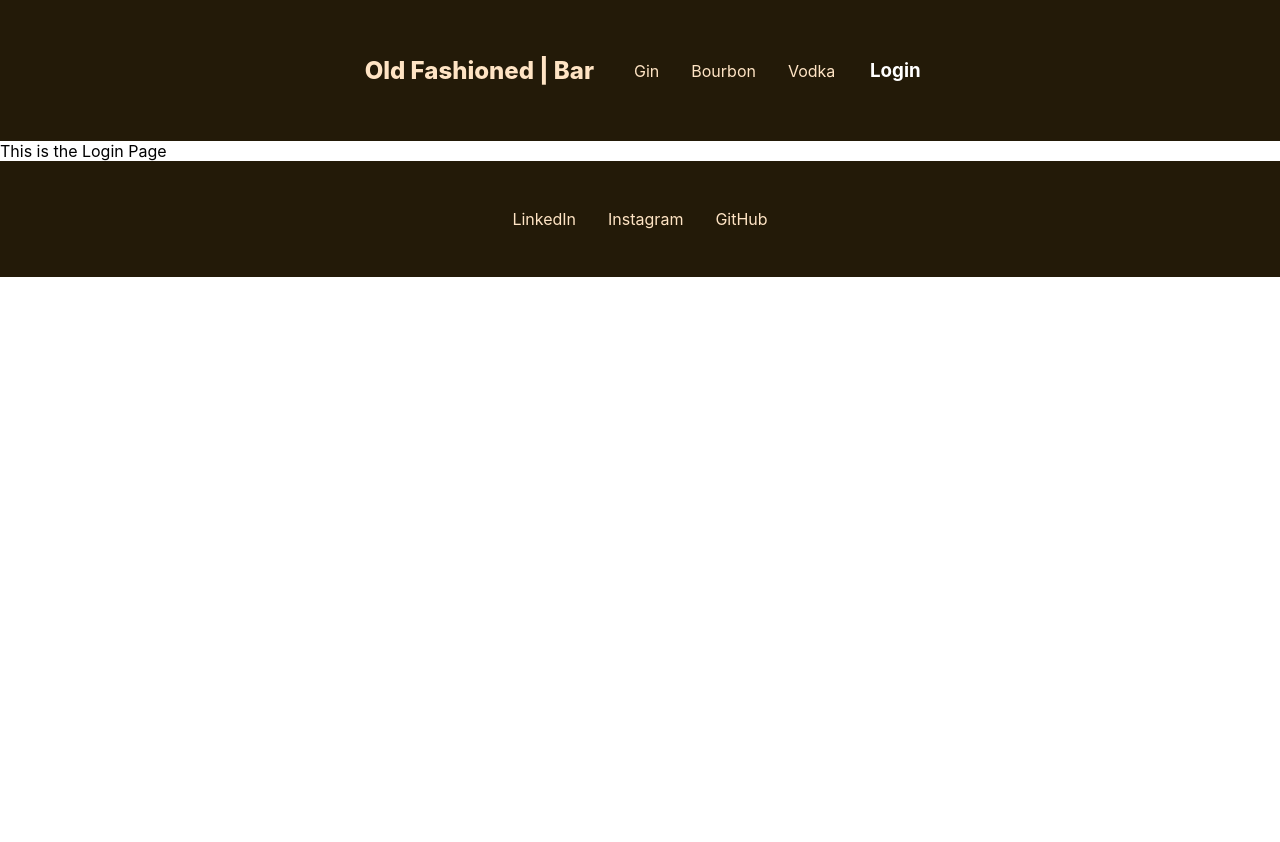
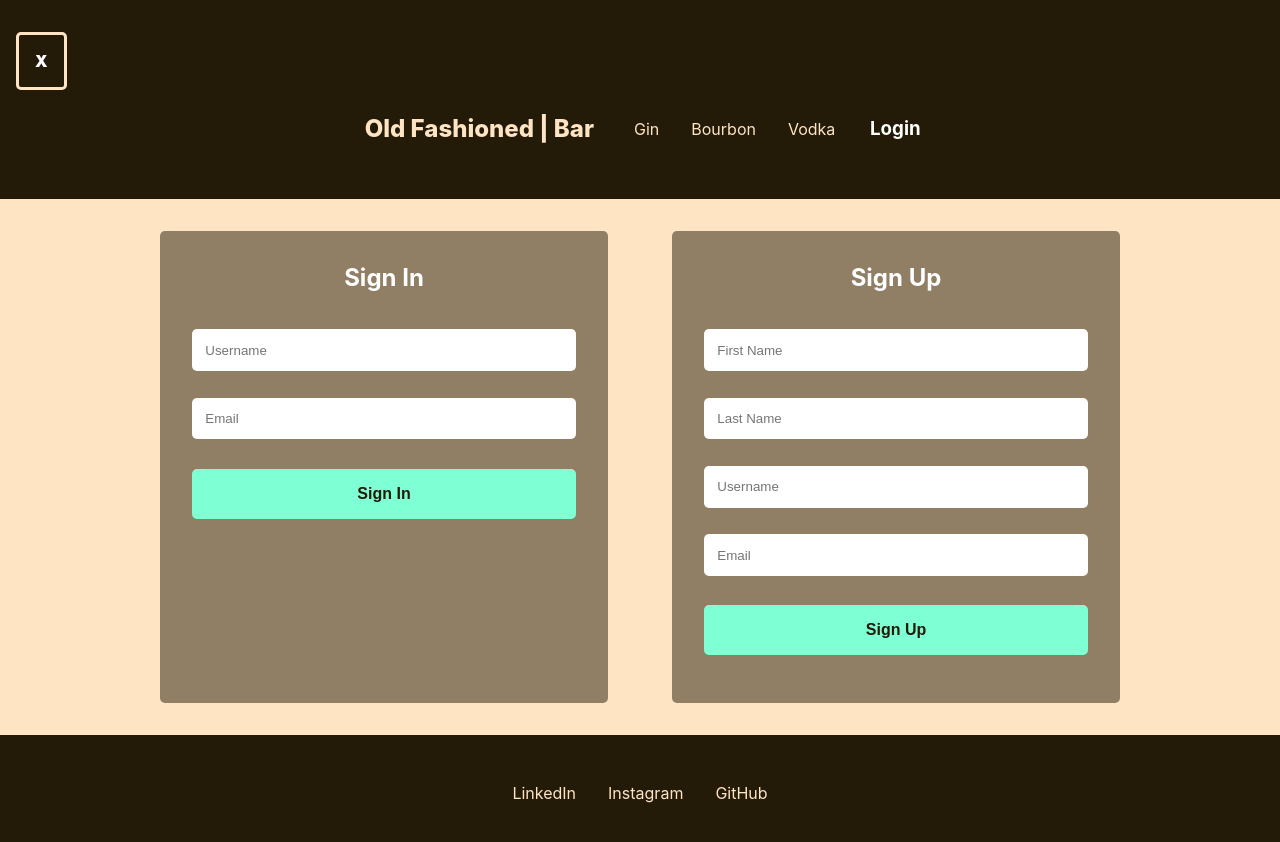
Before and after one commit to paul88vera/old-fashioned-react, a React (Create React App) app: page /Login in a window 1280 px wide. Shown: the top 842 px of the page. Before the commit the page ends 800 px from the top, so only its background shows below. Built offline with nearby package versions, Linux system fonts and the light colour scheme.

Commit message:
added login css

```diff
--- a/src/App.css
+++ b/src/App.css
@@ -142,7 +142,7 @@ li {
   padding: 3em;
 }
 .card {
-  width: min-content;
+  width: max-content;
   padding: 2em 4em;
   margin: 1em;
   flex-basis: 2;
@@ -153,8 +153,57 @@ li {
   background-color: #231a08a9;
   color: bisque;
 }
-.card-title {}
-.card-group {}
+.card-title {
+  font-weight: 600;
+  font-size: 1.7em;
+  color: white;
+}
+.card-group {
+  padding: 1em 0;
+  font-size: medium;
+}
+/* LOGIN PAGE CSS */
+#login {
+  background-color: bisque;
+}
+#login div {
+  display: flex;
+  flex-direction: row;
+  flex-wrap: wrap;
+  justify-content: center;
+}
+#login form {
+  margin: 2em;
+  display: flex;
+  flex-direction: column;
+  width: 100%;
+  min-width: 30%;
+  padding: 2em;
+  background-color: #231a0880;
+  border-radius: 5px;
+}
+#login form input {
+  margin: 1em 0;
+  padding: 1em;
+  border: none;
+  border-radius: 5px;
+  outline-color:#231a08;
+}
+#login h2 {
+  text-align: center;
+  color: white;
+  margin: 0 0 1em 0;
+}
+#login form button {
+  border: none;
+  padding: 1em;
+  margin: 1em 0;
+  border-radius: 5px;
+  background-color: aquamarine;
+  color:#231a08;
+  font-size: 1em;
+  font-weight: 700;
+}
 
 /* FOOTER CSS */
 footer ul {
@@ -190,6 +239,9 @@ footer ul li a:hover {
  }
   #open {
     display: none;
+  }
+  #login form {
+    width: 30%;
   }
 
 }
--- a/src/Pages/bourbon.js
+++ b/src/Pages/bourbon.js
@@ -6,12 +6,8 @@ export default function Bourbon() {
       <Header />
       <div className="card-section">
         <div className="card">
-          <h3 className="card-title">Drink Title</h3>
-          <ul className="card-group">
-            <li>A</li>
-            <li>Few</li>
-            <li>Ingredients</li>
-          </ul>
+          <h3 className="card-title">Bourbon Drink Title</h3>
+          <div className="card-group">A few ingredients go here.</div>
         </div>
       </div>
     </section>
--- a/src/Pages/gin.js
+++ b/src/Pages/gin.js
@@ -6,20 +6,12 @@ export default function Gin() {
       <Header />
       <div className="card-section">
         <div className="card">
-          <h3 className="card-title">Drink Title</h3>
-          <ul className="card-group">
-            <li>A</li>
-            <li>Few</li>
-            <li>Ingredients</li>
-          </ul>
+          <h3 className="card-title">Gin Drink Title</h3>
+          <div className="card-group">A few ingredients go here.</div>
         </div>
         <div className="card">
-          <h3 className="card-title">Drink Title 2</h3>
-          <ul className="card-group">
-            <li>A</li>
-            <li>Few</li>
-            <li>Ingredients</li>
-          </ul>
+          <h3 className="card-title">Gin Drink Title 2</h3>
+          <div className="card-group">A few ingredients go here.</div>
         </div>
       </div>
     </section>
--- a/src/Pages/vodka.js
+++ b/src/Pages/vodka.js
@@ -6,12 +6,8 @@ export default function Vodka() {
       <Header />
       <div className="card-section">
         <div className="card">
-          <h3 className="card-title">Drink Title</h3>
-          <ul className="card-group">
-            <li>A</li>
-            <li>Few</li>
-            <li>Ingredients</li>
-          </ul>
+          <h3 className="card-title">Vodka Drink Title</h3>
+          <div className="card-group">A few ingredients go here.</div>
         </div>
       </div>
     </section>
--- a/src/components/Login/index.js
+++ b/src/components/Login/index.js
@@ -4,7 +4,23 @@ export default function Login() {
   return(
     <section id="login">
       <Header />
-      This is the Login Page
+      <div>
+
+      <form>
+        <h2>Sign In</h2>
+        <input type="text" placeholder='Username' />
+        <input type="email" placeholder='Email' />
+        <button>Sign In</button>
+      </form>
+      <form>
+        <h2>Sign Up</h2>
+        <input type="text" placeholder='First Name' />
+        <input type="text" placeholder='Last Name' />
+        <input type="text" placeholder='Username' />
+        <input type="email" placeholder='Email' />
+        <button>Sign Up</button>
+      </form>
+      </div>
     </section>
   )
 }
```
